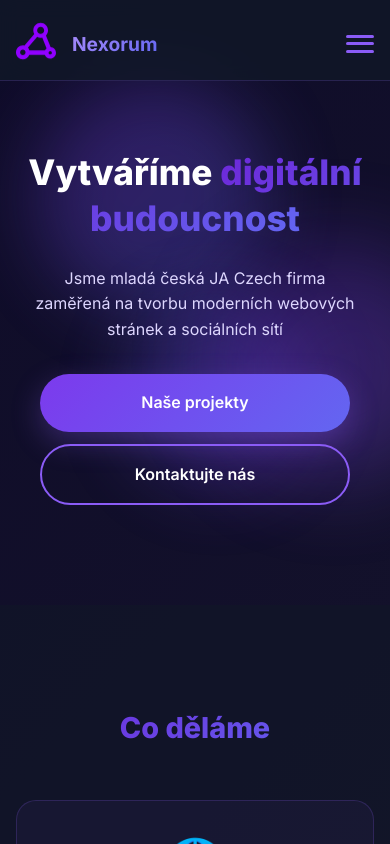
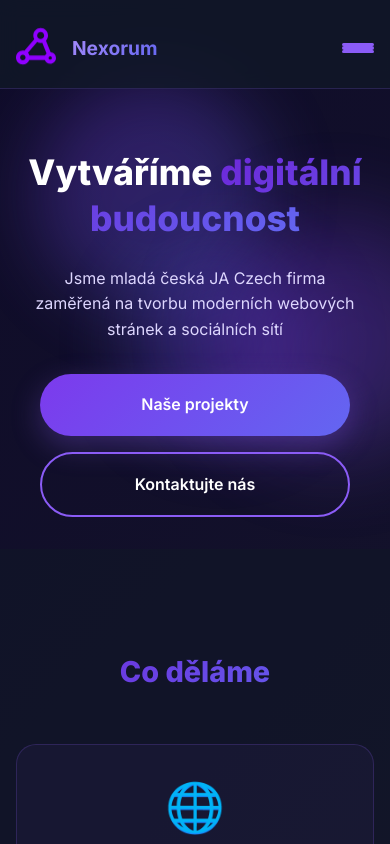
Before and after one commit to cavalinho-xdd/Nexorum-web-page, a React (Vite) app: page / in a window 390 px wide. Shown: the top 844 px of the page. Built offline with nearby package versions, Linux system fonts and the light colour scheme.

Commit message:
Refactor CSS for improved responsiveness and layout
Adjusted various CSS properties for responsiveness and improved layout.

```diff
--- a/src/App.css
+++ b/src/App.css
@@ -861,7 +861,6 @@ textarea.form-input {
 
 @media (max-width: 768px) {
   .light-mode .nav {
-    background: rgba(255, 255, 255, 0.95);
     backdrop-filter: blur(20px);
   }
 }
@@ -939,7 +938,11 @@ textarea.form-input {
 
   .nav a {
     font-size: 1.2rem;
-    padding: 0.5rem 1rem;
+    padding: 0.75rem 1.5rem;
+    min-height: 48px;
+    display: flex;
+    align-items: center;
+    justify-content: center;
   }
 
   .nav a::after {
@@ -947,9 +950,10 @@ textarea.form-input {
   }
 
   .theme-toggle {
-    width: 45px;
-    height: 45px;
-    font-size: 1.25rem;
+    width: 50px;
+    height: 50px;
+    font-size: 1.4rem;
+    min-height: 48px;
   }
 
   .section-title {
@@ -1001,12 +1005,18 @@ textarea.form-input {
   }
 
   .hamburger {
-    width: 28px;
-    height: 23px;
+    width: 32px;
+    height: 28px;
+    padding: 10px;
+    min-height: 48px;
+    display: flex;
+    align-items: center;
+    justify-content: center;
   }
 
   .hamburger span {
-    width: 28px;
+    width: 32px;
+    height: 3.5px;
   }
 
   .hero-title {
@@ -1025,13 +1035,15 @@ textarea.form-input {
     flex-direction: column;
     width: 100%;
     padding: 0 1.5rem;
-    gap: 0.75rem;
+    gap: 1rem;
   }
 
   .btn {
     width: 100%;
     text-align: center;
-    padding: 1rem 2rem;
+    padding: 1.125rem 2rem;
+    min-height: 52px;
+    font-size: 1rem;
   }
 
   .section-title {
@@ -1071,11 +1083,20 @@ section:not(.logo-loop) {
 @media (max-width: 768px) {
   html {
     scroll-snap-type: none;
+    /* Fix pro Chrome Android scrolling */
+    overscroll-behavior-y: contain;
+  }
+
+  body {
+    /* Prevent bounce scrolling na Android */
+    overscroll-behavior: none;
   }
 
   section:not(.logo-loop) {
     scroll-snap-align: none;
     min-height: auto;
+    /* Lepší spacing pro Android */
+    padding-bottom: 2rem;
   }
 }
 
```
